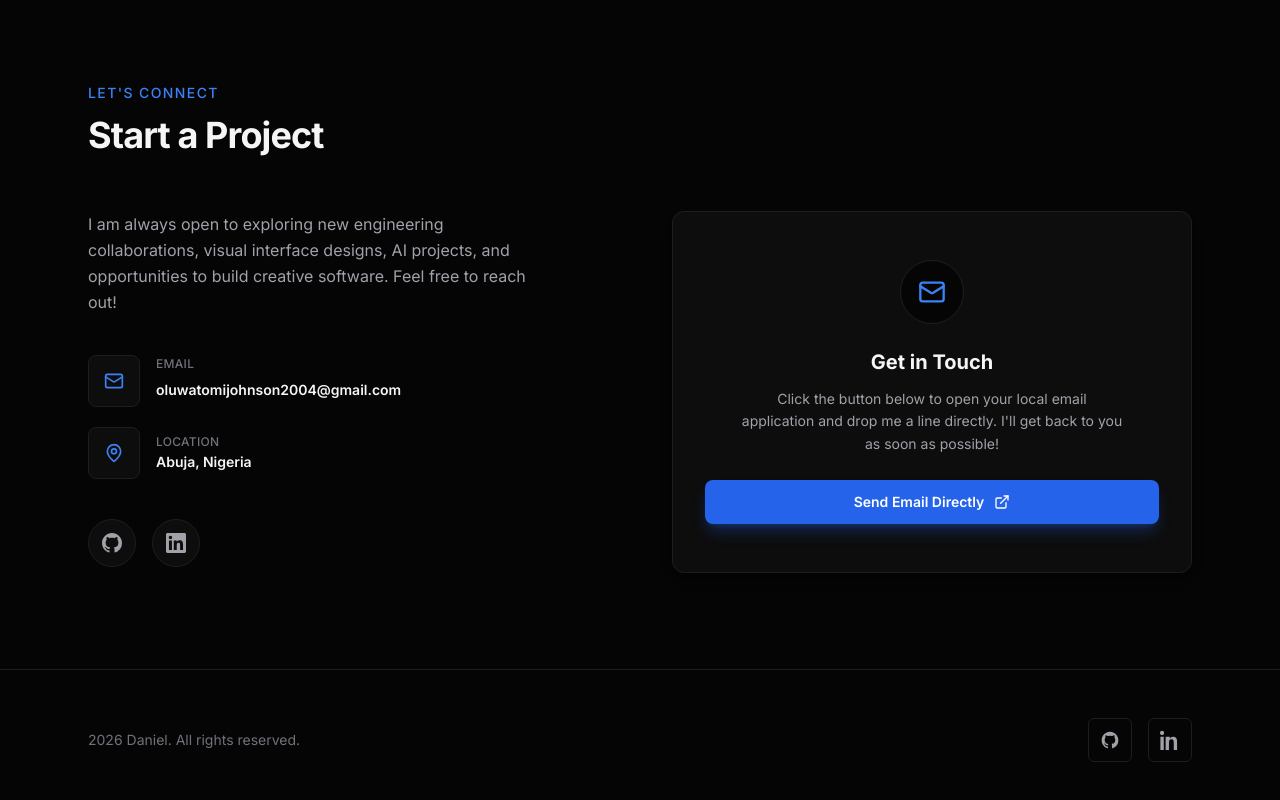
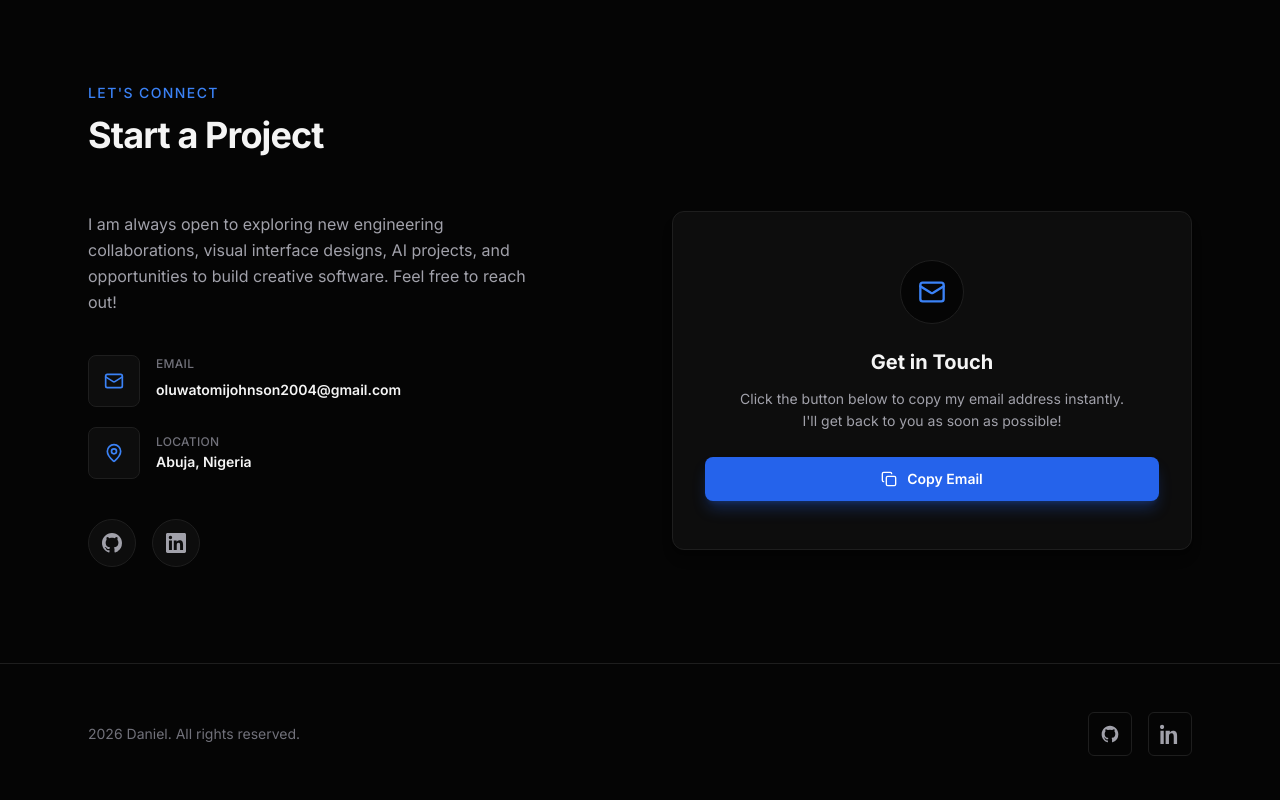
Before and after one commit to dannyj22/portfolio, a Next.js app: page / in a window 1280 px wide. Shown: the part 4276-5076 px from the top of the page. Built offline with nearby package versions, Linux system fonts and the light colour scheme.

Commit message:
Replace mailto button with copy email to clipboard

```diff
--- a/src/components/Contact.tsx
+++ b/src/components/Contact.tsx
@@ -1,4 +1,5 @@
-import { ExternalLink, Mail, MapPin } from "lucide-react";
+import { Mail, MapPin } from "lucide-react";
+import CopyEmailButton from "./CopyEmailButton";
 import ScrollReveal from "./ScrollReveal";
 
 function GithubIcon({ className }: { className?: string }) {
@@ -116,18 +117,11 @@ export default function Contact() {
                   Get in Touch
                 </h3>
                 <p className="mt-3 text-sm leading-relaxed text-muted">
-                  Click the button below to open your local email application
-                  and drop me a line directly. I&apos;ll get back to you as
-                  soon as possible!
+                  Click the button below to copy my email address instantly.
+                  I&apos;ll get back to you as soon as possible!
                 </p>
               </div>
-              <a
-                href="mailto:oluwatomijohnson2004@gmail.com"
-                className="inline-flex w-full items-center justify-center gap-2.5 rounded-lg bg-blue px-6 py-3 text-sm font-semibold text-white shadow-lg shadow-blue/30 transition-all duration-200 hover:-translate-y-0.5 hover:bg-blue-light hover:shadow-blue-light/30"
-              >
-                <span>Send Email Directly</span>
-                <ExternalLink className="h-4 w-4" />
-              </a>
+              <CopyEmailButton />
             </div>
           </ScrollReveal>
         </div>
--- /dev/null
+++ b/src/components/CopyEmailButton.tsx
@@ -0,0 +1,39 @@
+"use client";
+
+import { useState } from "react";
+import { Copy, Check } from "lucide-react";
+
+const EMAIL = "oluwatomijohnson2004@gmail.com";
+
+export default function CopyEmailButton() {
+  const [copied, setCopied] = useState(false);
+
+  const copy = async () => {
+    try {
+      await navigator.clipboard.writeText(EMAIL);
+      setCopied(true);
+      setTimeout(() => setCopied(false), 2000);
+    } catch {
+      setCopied(false);
+    }
+  };
+
+  return (
+    <button
+      onClick={copy}
+      className="inline-flex w-full items-center justify-center gap-2.5 rounded-lg bg-blue px-6 py-3 text-sm font-semibold text-white shadow-lg shadow-blue/30 transition-all duration-200 hover:-translate-y-0.5 hover:bg-blue-light hover:shadow-blue-light/30"
+    >
+      {copied ? (
+        <>
+          <Check className="h-4 w-4" />
+          Copied to clipboard!
+        </>
+      ) : (
+        <>
+          <Copy className="h-4 w-4" />
+          Copy Email
+        </>
+      )}
+    </button>
+  );
+}
```
